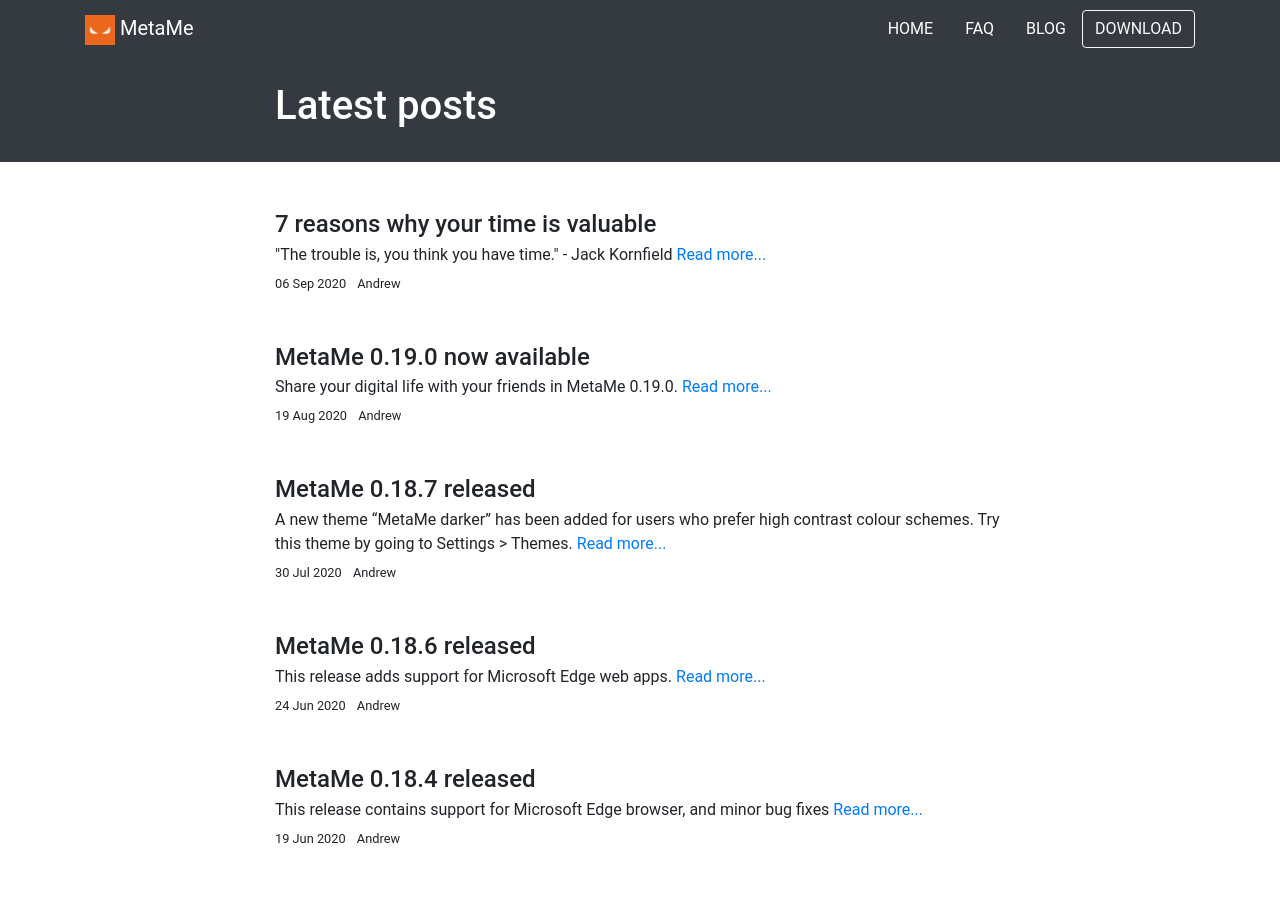
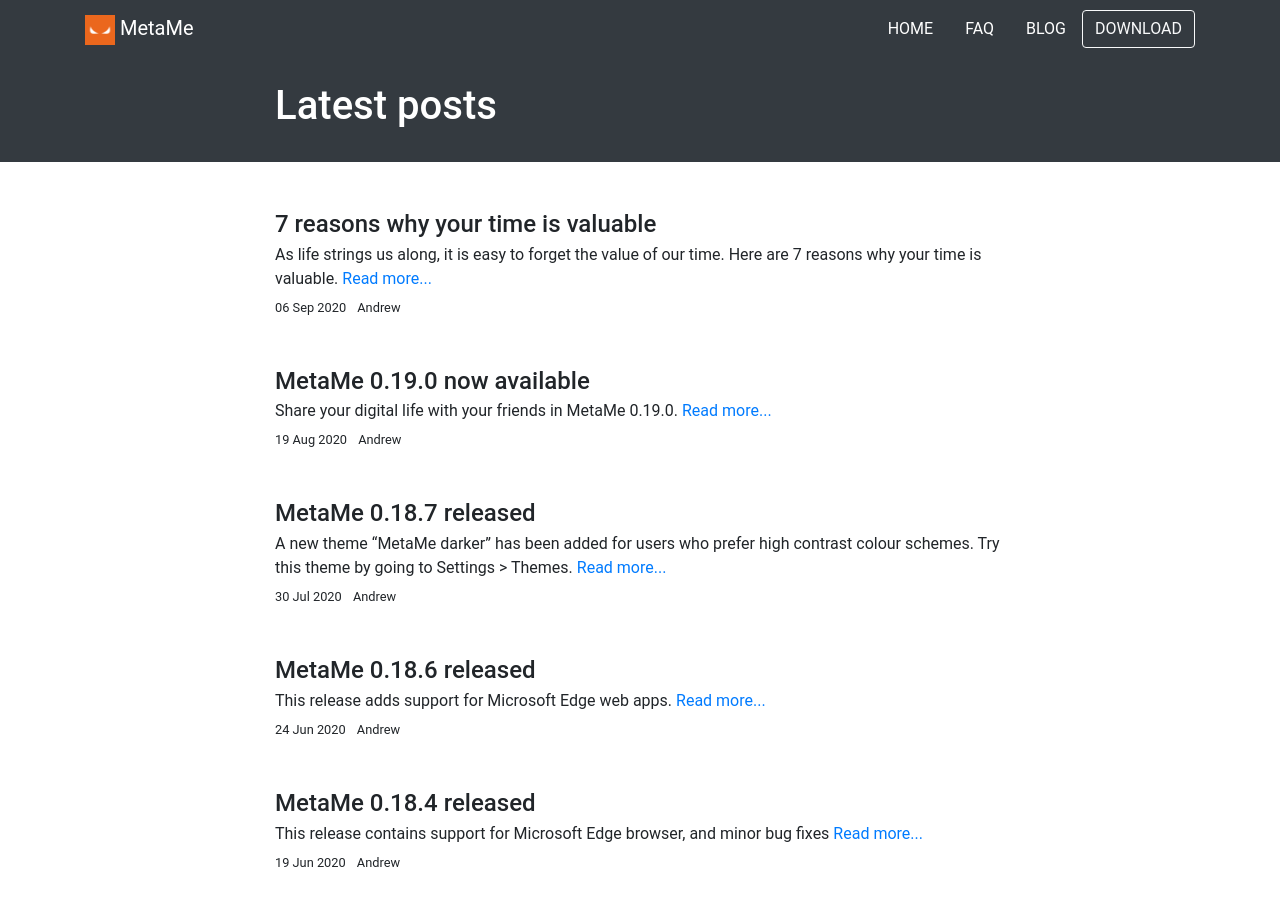
Before and after one commit to meta-me/metame-website, a Jekyll site: the page built from posts.html, in a window 1280 px wide and 900 px high. Built offline with Jekyll 4.4.1, drawn with Linux system fonts in a browser that asks for light colours; comment, search, counter and statistics services are not loaded.

Commit message:
Added excerpt

```diff
--- a/posts/_posts/2020-09-06-7-reasons-why-your-time-is-important.md
+++ b/posts/_posts/2020-09-06-7-reasons-why-your-time-is-important.md
@@ -2,6 +2,7 @@
 layout: post
 author: Andrew
 title: 7 reasons why your time is valuable
+excerpt: As life strings us along, it is easy to forget the value of our time. Here are 7 reasons why your time is valuable.
 ---
 
 <div class="text-right mb-4">
```
